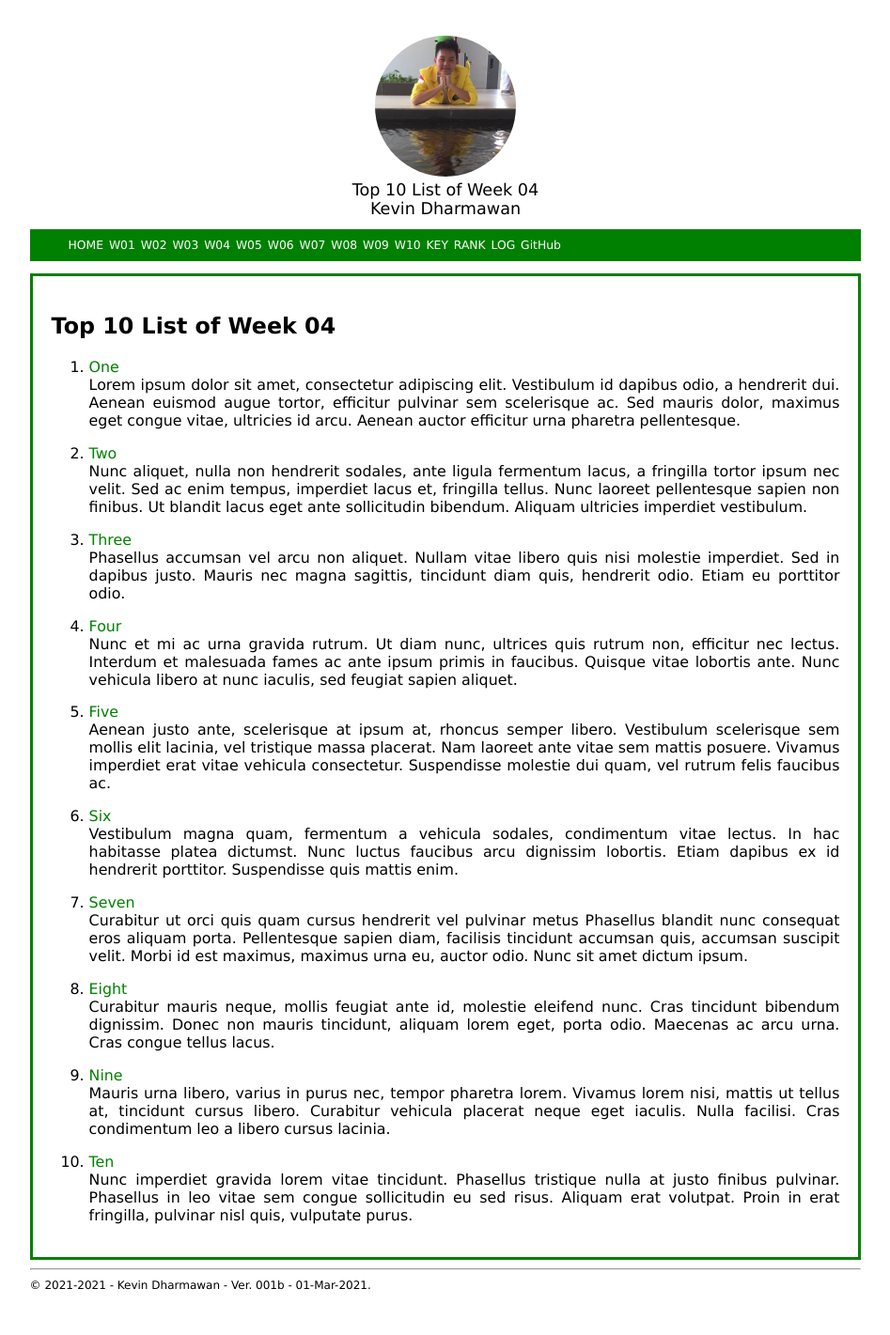
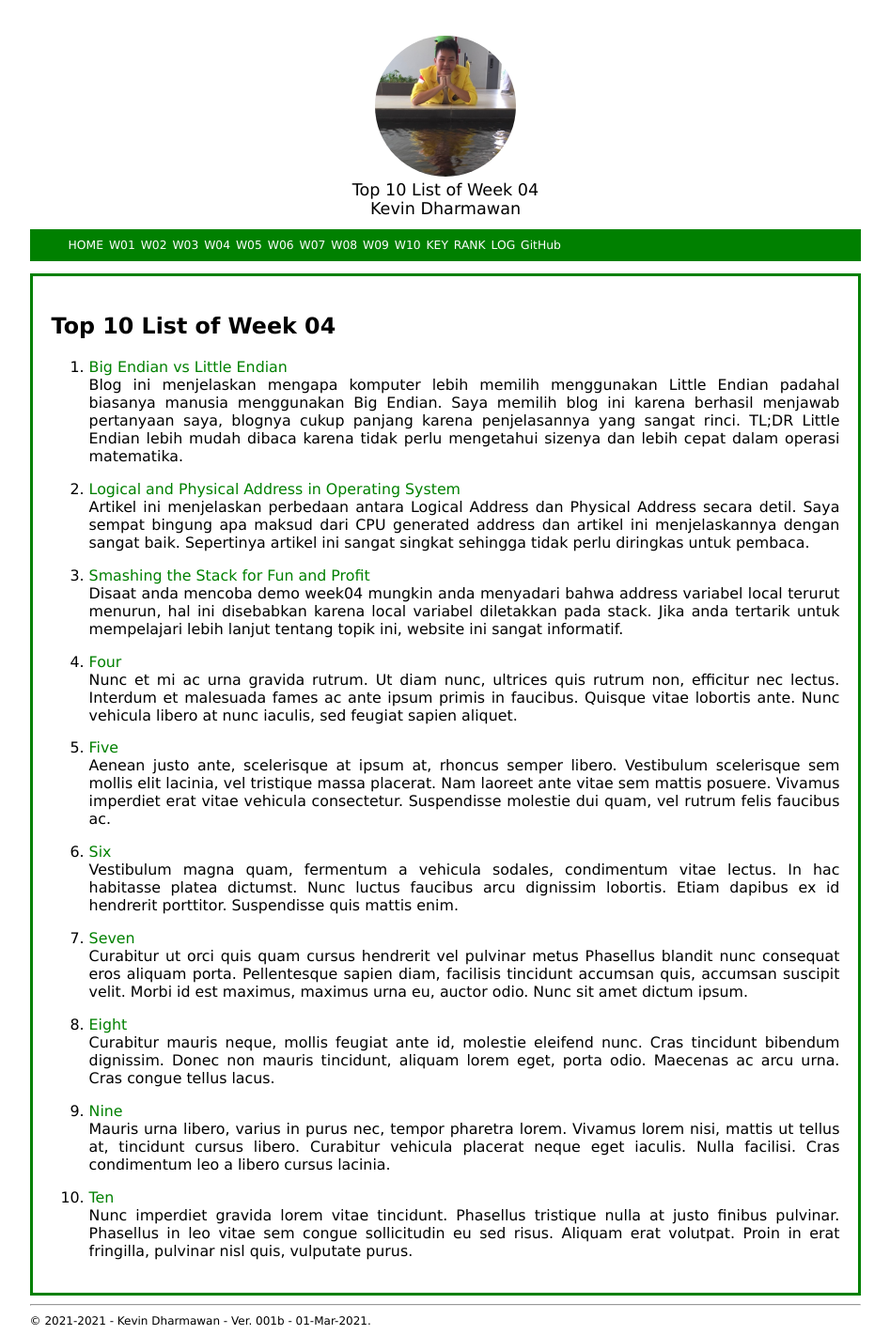
Before and after one commit to kevindharmawan/os211, a Jekyll site: the page built from w04.md, in a window 1280 px wide. Shown: the whole page at 94% size, without its empty margins (166-1113 px from the left). Built offline with Jekyll 4.4.1, drawn with Linux system fonts in a browser that asks for light colours; our own code applies the rules of GitHub Pages for plain Markdown files; before the commit the page ends 1383 px from its top, so only the background shows below that.

Commit message:
OS211 kevindharmawan

```diff
--- a/TXT/myrank.txt
+++ b/TXT/myrank.txt
@@ -7,3 +7,8 @@ ZCZC W02 marcianadin
 ZCZC W02 kevin-UI2019
 ZCZC W02 luthfifahlevi
 ZCZC W02 mackarelfish
+ZCZC W03 kgtgeo
+ZCZC W03 KristiantoD
+ZCZC W03 machffud
+ZCZC W03 marcianadin
+ZCZC W03 MarioSerano
--- a/w04.md
+++ b/w04.md
@@ -5,26 +5,19 @@ permalink: /W04/
 
 # Top 10 List of Week 04
 
-1. [One](https://en.wikipedia.org/wiki/1)<br>
-Lorem ipsum dolor sit amet, consectetur adipiscing elit.
-Vestibulum id dapibus odio, a hendrerit dui.
-Aenean euismod augue tortor, efficitur pulvinar sem scelerisque ac.
-Sed mauris dolor, maximus eget congue vitae, ultricies id arcu.
-Aenean auctor efficitur urna pharetra pellentesque.
+1. [Big Endian vs Little Endian](https://uynguyen.github.io/2018/04/30/Big-Endian-vs-Little-Endian/#:~:text=The%20advantages%20of%20Little%20Endian,32%2C%2064%2Dbit%20reads.)<br>
+Blog ini menjelaskan mengapa komputer lebih memilih menggunakan Little Endian padahal biasanya manusia menggunakan Big Endian.
+Saya memilih blog ini karena berhasil menjawab pertanyaan saya, blognya cukup panjang karena penjelasannya yang sangat rinci.
+TL;DR Little Endian lebih mudah dibaca karena tidak perlu mengetahui sizenya dan lebih cepat dalam operasi matematika.
 
-2. [Two](https://en.wikipedia.org/wiki/2)<br>
-Nunc aliquet, nulla non hendrerit sodales, ante ligula fermentum lacus, a fringilla tortor ipsum nec velit.
-Sed ac enim tempus, imperdiet lacus et, fringilla tellus.
-Nunc laoreet pellentesque sapien non finibus.
-Ut blandit lacus eget ante sollicitudin bibendum.
-Aliquam ultricies imperdiet vestibulum.
+2. [Logical and Physical Address in Operating System](https://www.geeksforgeeks.org/logical-and-physical-address-in-operating-system/)<br>
+Artikel ini menjelaskan perbedaan antara Logical Address dan Physical Address secara detil.
+Saya sempat bingung apa maksud dari CPU generated address dan artikel ini menjelaskannya dengan sangat baik.
+Sepertinya artikel ini sangat singkat sehingga tidak perlu diringkas untuk pembaca.
 
-3. [Three](https://en.wikipedia.org/wiki/3)<br>
-Phasellus accumsan vel arcu non aliquet.
-Nullam vitae libero quis nisi molestie imperdiet.
-Sed in dapibus justo.
-Mauris nec magna sagittis, tincidunt diam quis, hendrerit odio.
-Etiam eu porttitor odio.
+3. [Smashing the Stack for Fun and Profit](https://insecure.org/stf/smashstack.html)<br>
+Disaat anda mencoba demo week04 mungkin anda menyadari bahwa address variabel local terurut menurun, hal ini disebabkan karena local variabel diletakkan pada stack.
+Jika anda tertarik untuk mempelajari lebih lanjut tentang topik ini, website ini sangat informatif.
 
 4. [Four](https://en.wikipedia.org/wiki/4)<br>
 Nunc et mi ac urna gravida rutrum.
```
Also changed, not shown: TXT/mylog.txt (+12 -0 lines), 4 other files.
